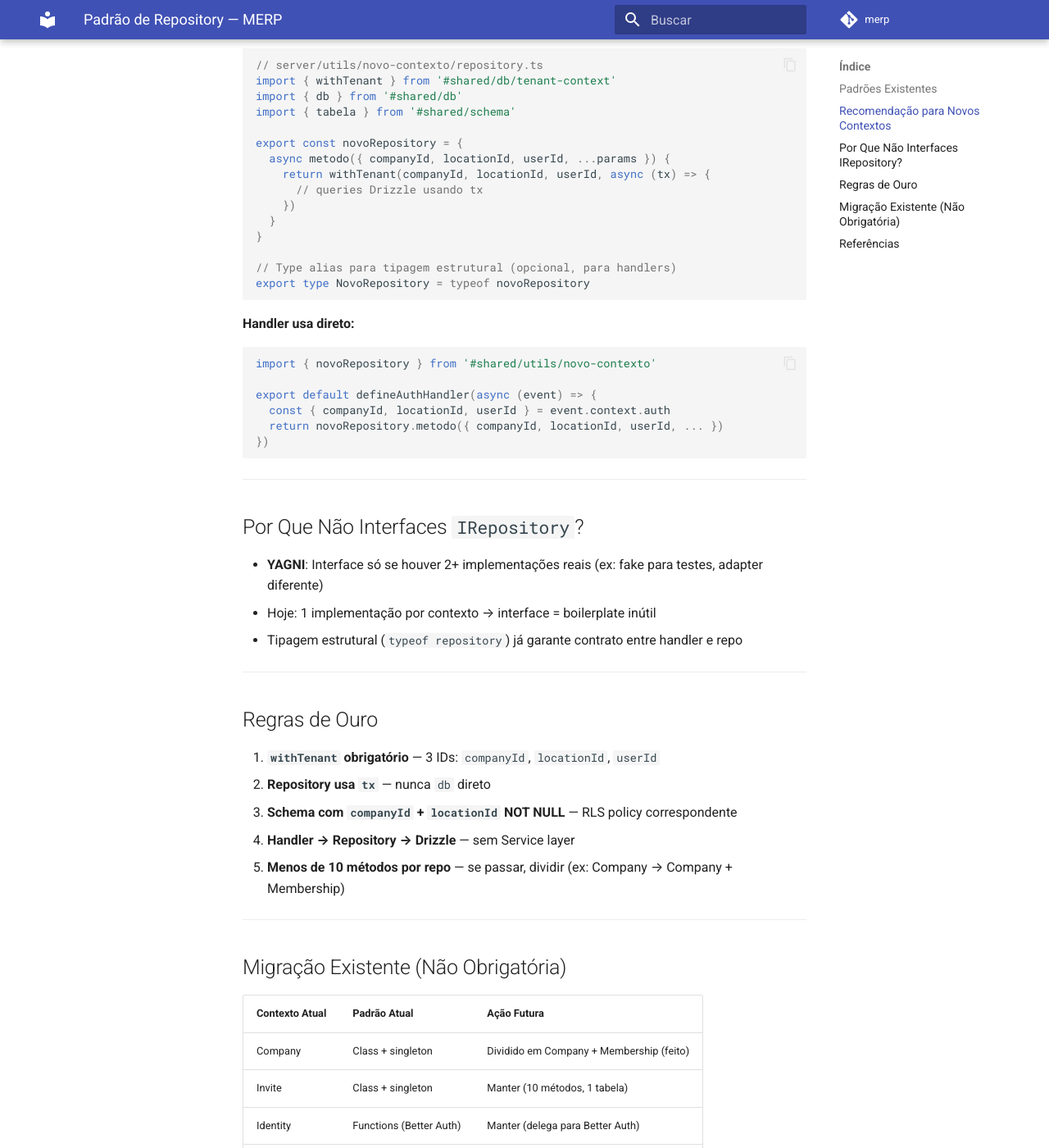
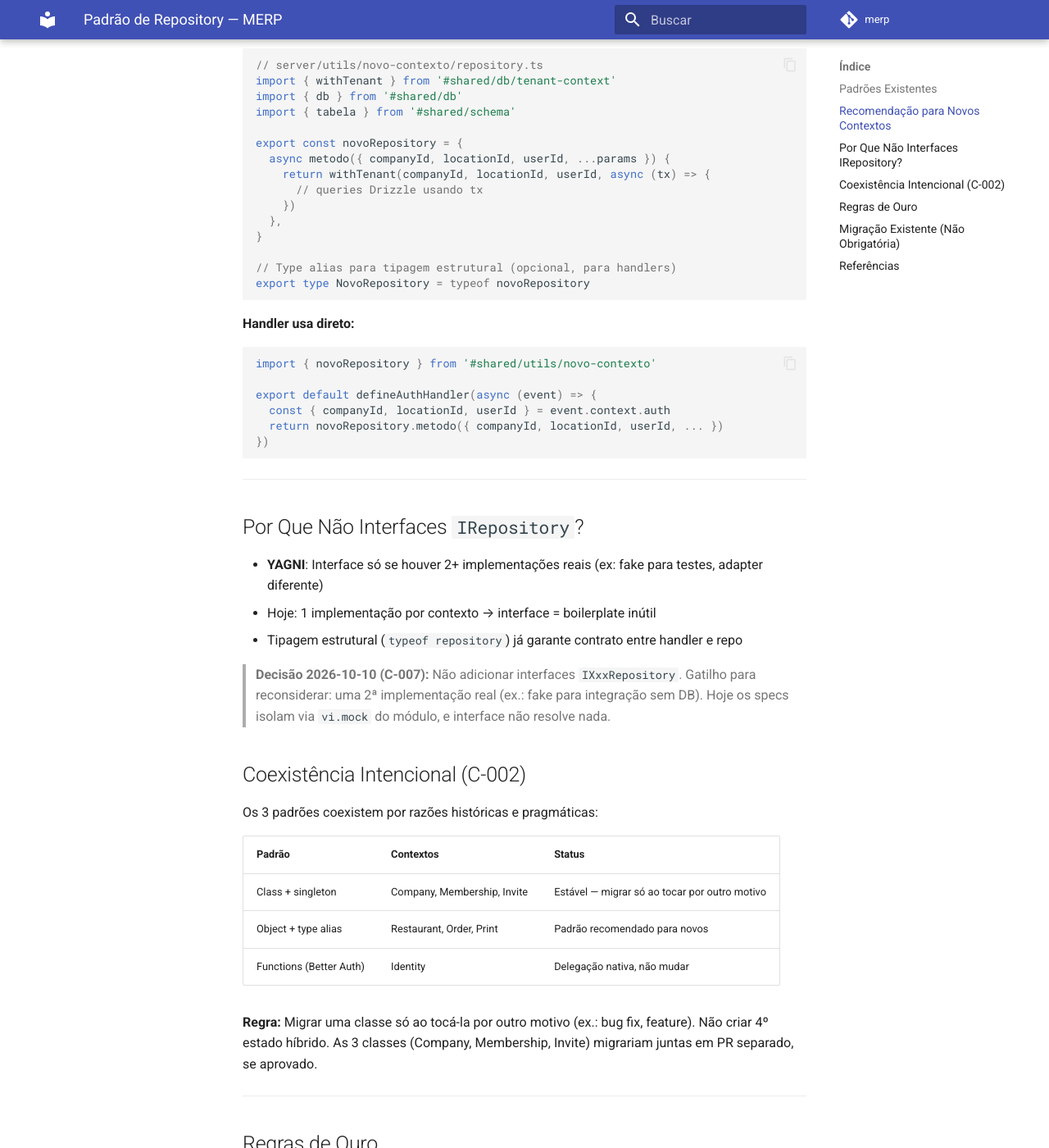
Before and after one commit to AndrewCrescencio/merp, an MkDocs documentation site: the page built from docs/07-reference/repository-pattern.md, in a window 1280 px wide and 1400 px high, scrolled down 755 px. Shown: the whole window at 82% size. Built offline with MkDocs 1.6.1 and Material for MkDocs 9.7.7, drawn with Linux system fonts in a browser that asks for light colours; comment, search, counter and statistics services are not loaded.

Commit message:
docs(repository-pattern): record intentional coexistence + YAGNI on IXxxRepository
- C-002: Document 3-pattern coexistence (Class singleton, Object+type alias, Functions)
- C-007: Note YAGNI on IXxxRepository interfaces; trigger = 2nd real implementation

Gate: lint 384 (baseline), typecheck 169 (no new errors)

````diff
--- a/docs/07-reference/repository-pattern.md
+++ b/docs/07-reference/repository-pattern.md
@@ -1,21 +1,21 @@
 ---
-title: "Padrão de Repository — MERP"
-slug: "repository-pattern"
-category: "reference"
-status: "active"
-version: "1.0.0"
-owner: "@tech-lead"
-reviewers: ["@architect"]
-module: "architecture"
-tags: ["repository", "pattern", "architecture", "vertical-slice"]
-audience: ["dev", "architect"]
-created: "2026-10-10"
-updated: "2026-10-10"
-review-cycle: "quarterly"
+title: 'Padrão de Repository — MERP'
+slug: 'repository-pattern'
+category: 'reference'
+status: 'active'
+version: '1.0.0'
+owner: '@tech-lead'
+reviewers: ['@architect']
+module: 'architecture'
+tags: ['repository', 'pattern', 'architecture', 'vertical-slice']
+audience: ['dev', 'architect']
+created: '2026-10-10'
+updated: '2026-10-10'
+review-cycle: 'quarterly'
 related:
-  - "context-map"
-  - "create-endpoint-guide"
-  - "specs/decisions/ADR-008-vertical-slices-package-by-feature.md"
+  - 'context-map'
+  - 'create-endpoint-guide'
+  - 'specs/decisions/ADR-008-vertical-slices-package-by-feature.md'
 replaces: []
 replaced-by: null
 ---
@@ -28,11 +28,11 @@
 
 ## Padrões Existentes
 
-| Padrão | Contextos | Descrição |
-|--------|-----------|-----------|
-| **Object + type alias** (recomendado p/ novos) | Restaurant, Order, Print | `export const repository = { async method() {} }` + `export type Repository = typeof repository` |
-| **Class + singleton** | Company, Invite, Membership | `export class Repository { async method() {} }` + `export const repository = new Repository()` |
-| **Functions (via Better Auth)** | Identity | `export async function method() {}` em `queries.ts` — delega para Better Auth |
+| Padrão                                         | Contextos                   | Descrição                                                                                        |
+| ---------------------------------------------- | --------------------------- | ------------------------------------------------------------------------------------------------ |
+| **Object + type alias** (recomendado p/ novos) | Restaurant, Order, Print    | `export const repository = { async method() {} }` + `export type Repository = typeof repository` |
+| **Class + singleton**                          | Company, Invite, Membership | `export class Repository { async method() {} }` + `export const repository = new Repository()`   |
+| **Functions (via Better Auth)**                | Identity                    | `export async function method() {}` em `queries.ts` — delega para Better Auth                    |
 
 ---
 
@@ -51,7 +51,7 @@
     return withTenant(companyId, locationId, userId, async (tx) => {
       // queries Drizzle usando tx
     })
-  }
+  },
 }
 
 // Type alias para tipagem estrutural (opcional, para handlers)
@@ -59,6 +59,7 @@
 ```
 
 **Handler usa direto:**
+
 ```ts
 import { novoRepository } from '#shared/utils/novo-contexto'
 
@@ -76,6 +77,20 @@
 - Hoje: 1 implementação por contexto → interface = boilerplate inútil
 - Tipagem estrutural (`typeof repository`) já garante contrato entre handler e repo
 
+> **Decisão 2026-10-10 (C-007):** Não adicionar interfaces `IXxxRepository`. Gatilho para reconsiderar: uma 2ª implementação real (ex.: fake para integração sem DB). Hoje os specs isolam via `vi.mock` do módulo, e interface não resolve nada.
+
+## Coexistência Intencional (C-002)
+
+Os 3 padrões coexistem por razões históricas e pragmáticas:
+
+| Padrão                  | Contextos                   | Status                                        |
+| ----------------------- | --------------------------- | --------------------------------------------- |
+| Class + singleton       | Company, Membership, Invite | Estável — migrar só ao tocar por outro motivo |
+| Object + type alias     | Restaurant, Order, Print    | Padrão recomendado para novos                 |
+| Functions (Better Auth) | Identity                    | Delegação nativa, não mudar                   |
+
+**Regra:** Migrar uma classe só ao tocá-la por outro motivo (ex.: bug fix, feature). Não criar 4º estado híbrido. As 3 classes (Company, Membership, Invite) migrariam juntas em PR separado, se aprovado.
+
 ---
 
 ## Regras de Ouro
@@ -90,14 +105,14 @@
 
 ## Migração Existente (Não Obrigatória)
 
-| Contexto Atual | Padrão Atual | Ação Futura |
-|----------------|--------------|-------------|
-| Company | Class + singleton | Dividido em Company + Membership (feito) |
-| Invite | Class + singleton | Manter (10 métodos, 1 tabela) |
-| Identity | Functions (Better Auth) | Manter (delega para Better Auth) |
-| Restaurant | Object + type alias | ✅ Padrão recomendado |
-| Order | Object + type alias | ✅ Padrão recomendado |
-| Print | Object + type alias | ✅ Padrão recomendado |
+| Contexto Atual | Padrão Atual            | Ação Futura                              |
+| -------------- | ----------------------- | ---------------------------------------- |
+| Company        | Class + singleton       | Dividido em Company + Membership (feito) |
+| Invite         | Class + singleton       | Manter (10 métodos, 1 tabela)            |
+| Identity       | Functions (Better Auth) | Manter (delega para Better Auth)         |
+| Restaurant     | Object + type alias     | ✅ Padrão recomendado                    |
+| Order          | Object + type alias     | ✅ Padrão recomendado                    |
+| Print          | Object + type alias     | ✅ Padrão recomendado                    |
 
 ---
 
````
